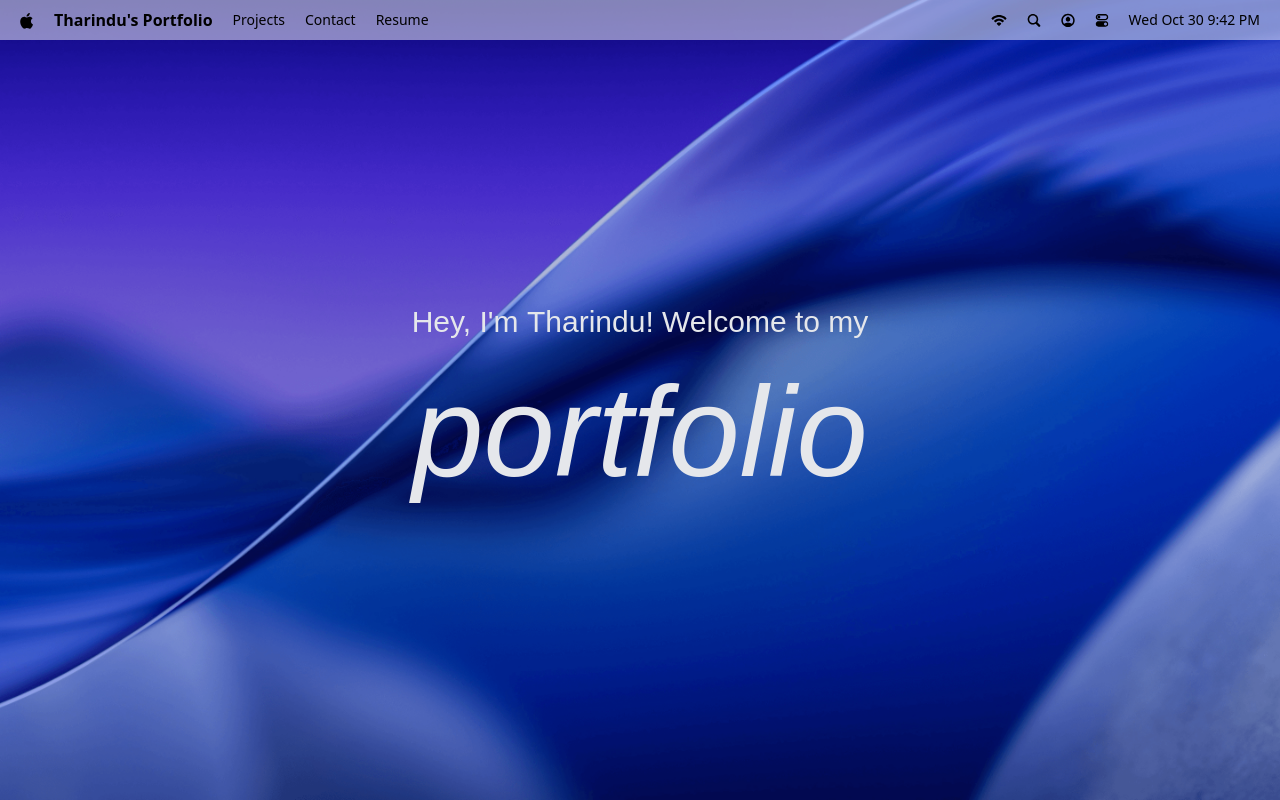
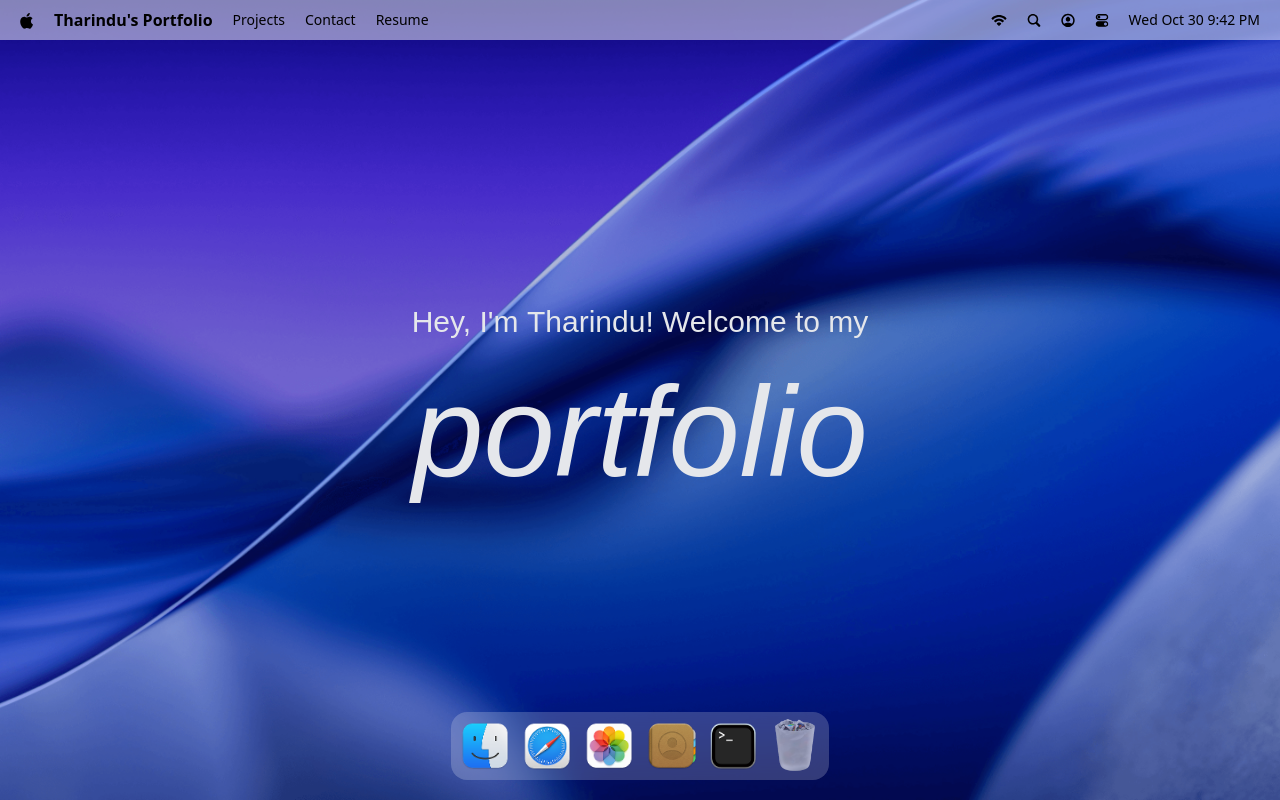
Before and after one commit to TharinduSampath2000/portfolio, a React (Vite) app: page / in a window 1280 px wide. Built offline with nearby package versions, Linux system fonts and the light colour scheme; a web font is replaced by a local one.

Commit message:
implement dock presentation

```diff
--- a/package.json
+++ b/package.json
@@ -21,6 +21,7 @@
     "lucide-react": "^0.554.0",
     "react": "^19.2.0",
     "react-dom": "^19.2.0",
+    "react-tooltip": "^5.30.0",
     "tailwindcss": "^4.1.17"
   },
   "devDependencies": {
--- a/src/App.jsx
+++ b/src/App.jsx
@@ -1,10 +1,11 @@
-import { Navbar, Welcome } from "#components"
+import { Dock, Navbar, Welcome } from "#components"
 
 const App = () => {
   return (
     <main>
       <Navbar />
       <Welcome />
+      <Dock />
     </main>
   );
 }
--- /dev/null
+++ b/src/components/Dock.jsx
@@ -0,0 +1,94 @@
+import { dockApps } from "#constants";
+import { useGSAP } from "@gsap/react";
+import gsap from "gsap";
+import { useRef } from "react"
+import { Tooltip } from "react-tooltip";
+
+const Dock = () => {
+  const dockRef = useRef(null);
+
+  useGSAP(() => {
+    const dock = dockRef.current;
+    if (!dock) return;
+
+    const icons = dock.querySelectorAll(".dock-icon");
+
+    const animateIcons = (mouseX) => {
+      const { left } = dock.getBoundingClientRect();
+
+      icons.forEach((icon) => {
+        const { left: iconLeft, width: iconWidth } = icon.getBoundingClientRect();
+        const center = iconLeft - left + iconWidth / 2;
+        const distance = Math.abs(mouseX - center);
+
+        const intensity = Math.exp(-(distance ** 2.5) / 5000);
+
+        gsap.to(icon, {
+          scale: 1 + 0.25 * intensity,
+          y: -15 * intensity,
+          duration: 0.2,
+          ease: "power1.out",
+        });
+      });
+    };
+
+    const handleMouseMove = (e) => {
+      const { left } = dock.getBoundingClientRect();
+
+      animateIcons(e.clientX - left);
+    };
+
+    const resetIcons = () => {
+      icons.forEach((icon) => {
+        gsap.to(icon, {
+          scale: 1,
+          y: 0,
+          duration: 0.3,
+          ease: "power1.out",
+        });
+      });
+    };
+
+    dock.addEventListener("mousemove", handleMouseMove);
+    dock.addEventListener("mouseleave", resetIcons);
+
+    return () => {
+      dock.removeEventListener("mousemove", handleMouseMove);
+      dock.removeEventListener("mouseleave", resetIcons);
+    };
+  }, []);
+
+  const toggleApp = (app) => {};
+
+  return (
+    <section id="dock">
+      <div ref={dockRef} className="dock-container">
+        {dockApps.map(({ id, name, icon, canOpen }) => (
+          <div key={id} className="relative flex justify-center">
+            <button
+              type="button"
+              className="dock-icon"
+              aria-label={name}
+              data-tooltip-id="dock-tooltip"
+              data-tooltip-content={name}
+              data-tooltip-delay-show={150}
+              disabled={!canOpen}
+              onClick={() => toggleApp({ id, canOpen})}
+            >
+              <img
+                src={`images/${icon}`}
+                alt={name}
+                loading="lazy"
+                className={canOpen ? "" : "opacity-60"}
+              />
+            </button>
+          </div>
+        ))}
+
+        <Tooltip id="dock-tooltip" place="top" className="tooltip" />
+      </div>
+    </section>
+  )
+}
+
+export default Dock
--- a/src/components/index.js
+++ b/src/components/index.js
@@ -1,4 +1,5 @@
 import Navbar from "./Navbar";
 import Welcome from "./Welcome";
+import Dock from "./Dock";
 
-export { Navbar, Welcome };
+export { Navbar, Welcome, Dock };
```
Also changed, not shown: 1 other file (tests, documents, lock files or other folders).
